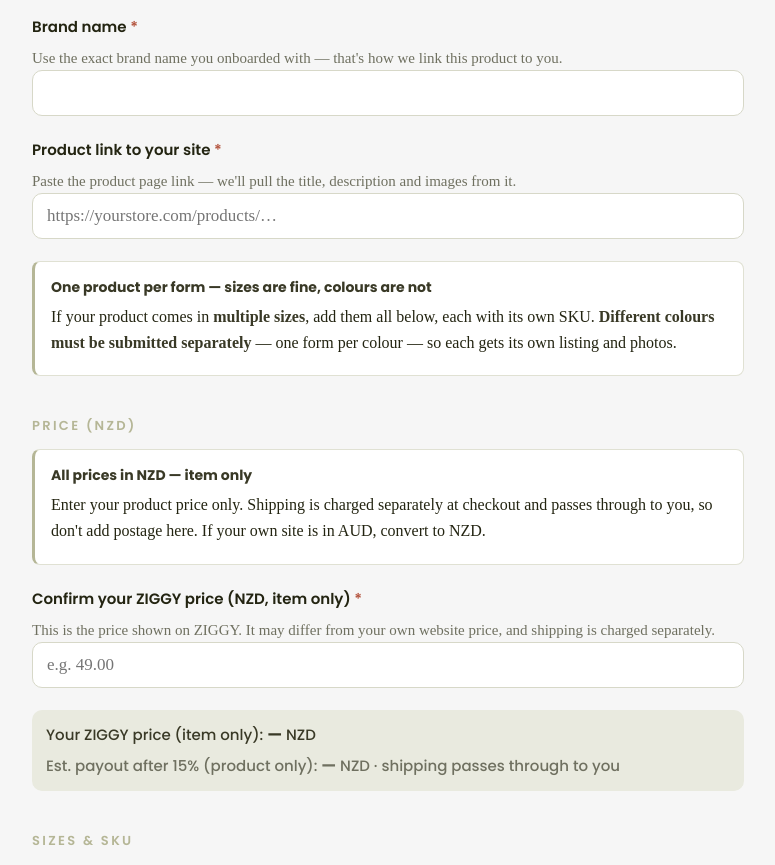
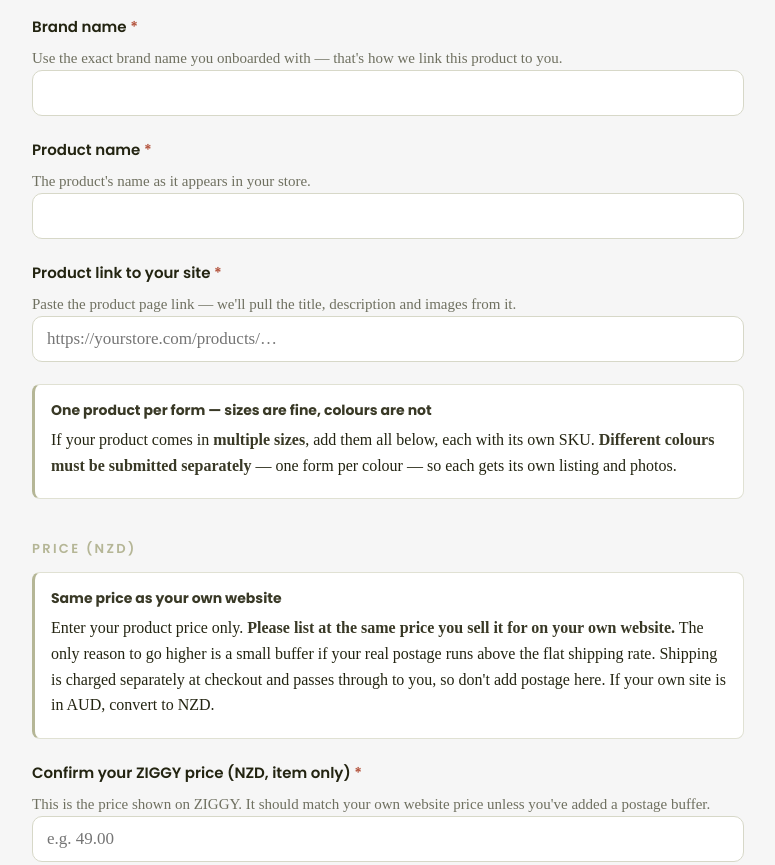
Before and after one commit to ziggysociety/ziggy-submissions, a website: page public/existing-listing.html in a window 1280 px wide. Shown: the part 360-1225 px from the top of the page, without its empty margins (252-1027 px from the left). Drawn offline with Linux system fonts and the light colour scheme.

Commit message:
Quick form: add product name field, match-your-website pricing note

```diff
--- a/public/existing-listing.html
+++ b/public/existing-listing.html
@@ -28,6 +28,12 @@
       </div>
 
       <div class="field">
+        <label>Product name <span class="req">*</span></label>
+        <p class="helper">The product's name as it appears in your store.</p>
+        <input type="text" name="productName" required />
+      </div>
+
+      <div class="field">
         <label>Product link to your site <span class="req">*</span></label>
         <p class="helper">Paste the product page link — we'll pull the title, description and images from it.</p>
         <input type="url" name="productLink" placeholder="https://yourstore.com/products/…" required />
@@ -40,12 +46,12 @@
 
       <div class="section-label">Price (NZD)</div>
       <div class="specguide">
-        <strong>All prices in NZD — item only</strong>
-        <p>Enter your product price only. Shipping is charged separately at checkout and passes through to you, so don't add postage here. If your own site is in AUD, convert to NZD.</p>
+        <strong>Same price as your own website</strong>
+        <p>Enter your product price only. <strong>Please list at the same price you sell it for on your own website.</strong> The only reason to go higher is a small buffer if your real postage runs above the flat shipping rate. Shipping is charged separately at checkout and passes through to you, so don't add postage here. If your own site is in AUD, convert to NZD.</p>
       </div>
       <div class="field">
         <label>Confirm your ZIGGY price (NZD, item only) <span class="req">*</span></label>
-        <p class="helper">This is the price shown on ZIGGY. It may differ from your own website price, and shipping is charged separately.</p>
+        <p class="helper">This is the price shown on ZIGGY. It should match your own website price unless you've added a postage buffer.</p>
         <input type="text" name="retailPrice" id="retailPrice" inputmode="decimal" placeholder="e.g. 49.00" required />
       </div>
       <div class="pricebox" id="priceBox" hidden>
@@ -122,7 +128,7 @@
       <div class="specguide">
         <strong>How shipping works</strong>
         <p>Shipping is charged separately at checkout — a flat ZIGGY rate of about $10 (local) or $15 (cross-border NZ&#8596;AU), in the customer's currency. It's not baked into your price.</p>
-        <p>Our <strong>15% commission is on your product price only</strong>; shipping passes through to you. If your real postage runs higher (heavier or bulky items), add a small buffer to your price. Always ship tracked to both NZ and Australia, and dispatch within 3 business days (or your stated made-to-order turnaround).</p>
+        <p>Our <strong>commission is on your product price only</strong>; shipping passes through to you in full. Founding sellers are on 15%; sellers joining later are on 20% — your rate is the one recorded in Schedule A of your Seller Agreement. Always ship tracked to both NZ and Australia, and dispatch within 3 business days (or your stated made-to-order turnaround).</p>
       </div>
       <div class="grid2">
         <div class="field">
```
